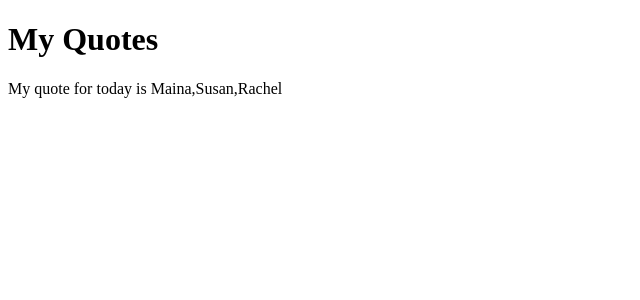
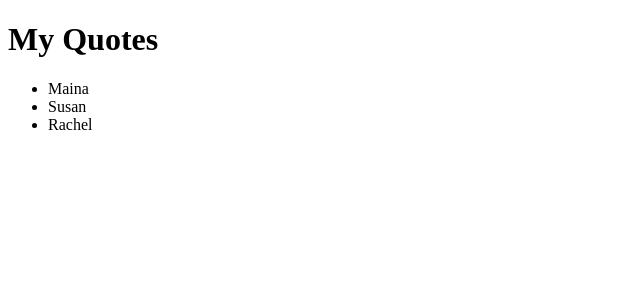
Before and after one commit to JosephNdegwa/quotes, an Angular app: page / in a window 1280 px wide. Shown: the top 300 px of the page, without its empty margins (0-640 px from the left). Built offline with nearby package versions, Linux system fonts and the light colour scheme.

Commit message:
create quote class

```diff
--- a/src/app/app.component.html
+++ b/src/app/app.component.html
@@ -1,4 +1,8 @@
 <div>
   <h1>My Quotes</h1>
-  <p>My quote for today is {{ quotes }}</p>
+  <ul>
+    <li *ngFor='let quote of quotes'>
+      {{ quote.name }}
+    </li>
+  </ul>
 </div>
--- a/src/app/app.component.ts
+++ b/src/app/app.component.ts
@@ -1,4 +1,5 @@
 import { Component } from '@angular/core';
+import { Quote } from './quote';
 
 @Component({
   selector: 'app-root',
@@ -6,9 +7,12 @@ import { Component } from '@angular/core';
   styleUrls: ['./app.component.css']
 })
 export class AppComponent {
-  quotes: string[] ;
+  quotes: Quote[] = [
 
-  constructor(){
-    this.quotes = ['Maina','Susan','Rachel']
-  }
+    {id:1,name:'Maina'},
+    {id:2,name:'Susan'},
+    {id:3,name:'Rachel'},
+
+  ];
+
 }
--- /dev/null
+++ b/src/app/quote.ts
@@ -0,0 +1,4 @@
+export class Quote {
+    id!: number;
+    name!: string;
+}
```
Also changed, not shown: 1 other file (tests, documents, lock files or other folders).
